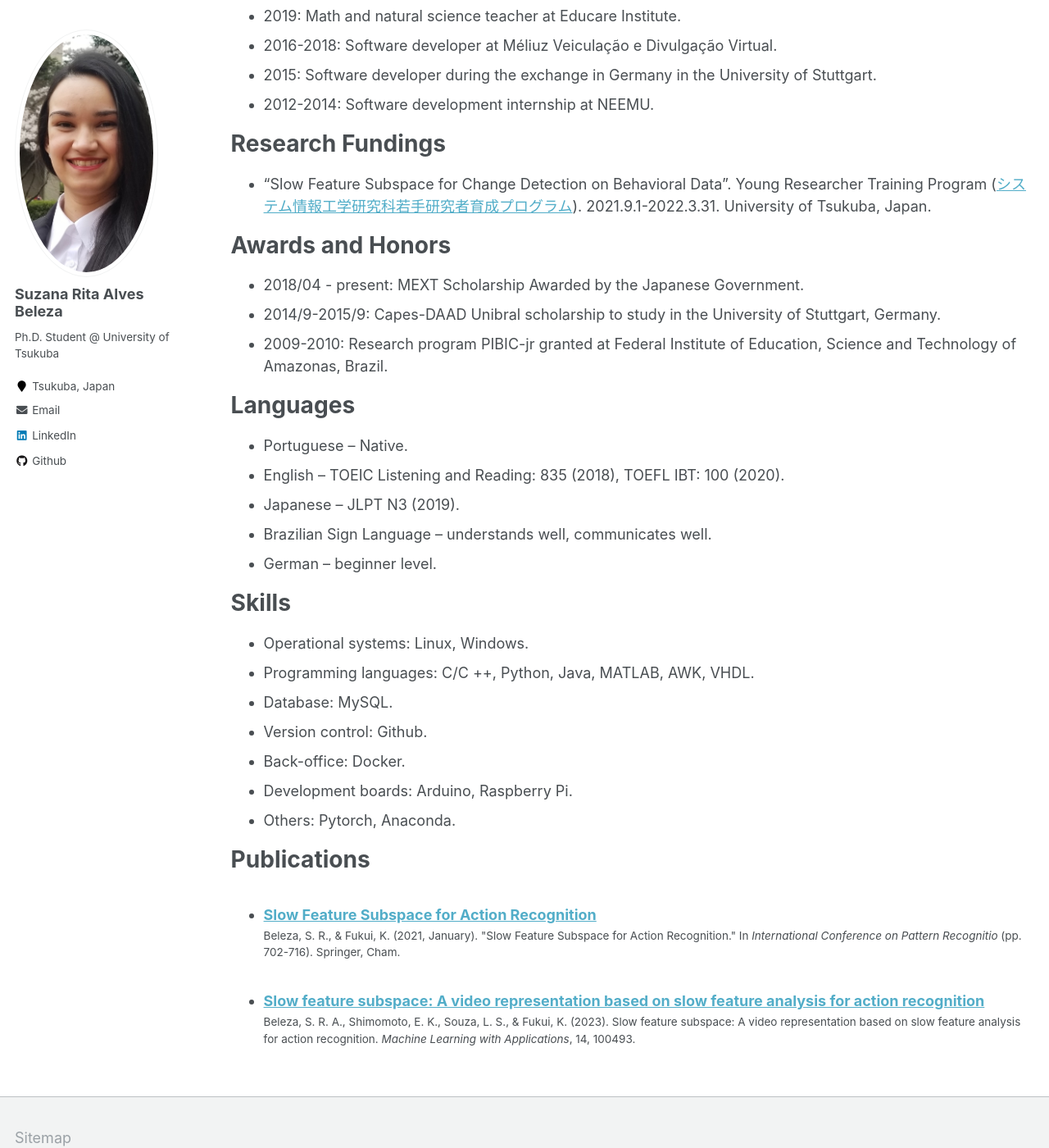
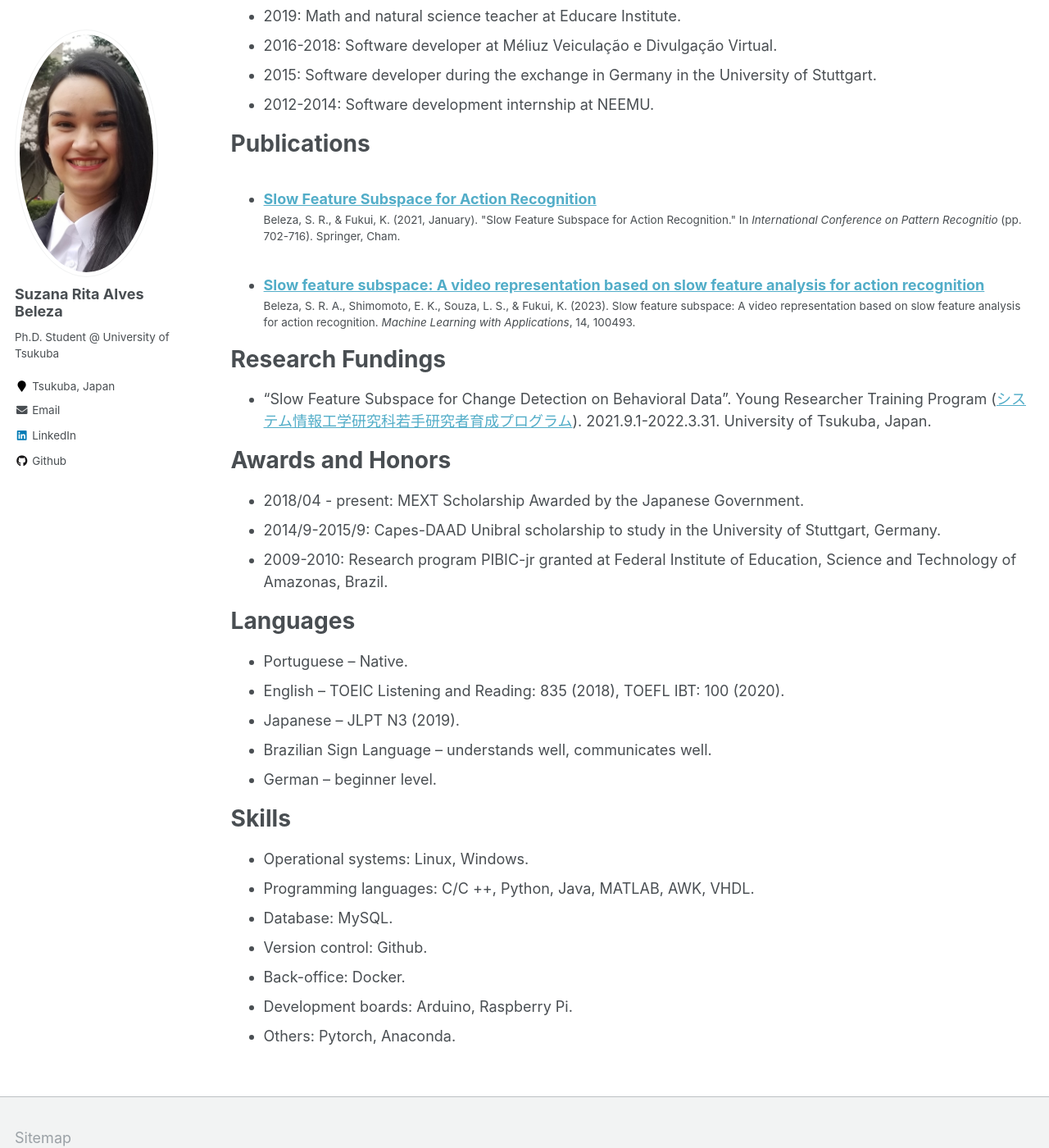
Before and after one commit to suzana-rita/suzana-rita.github.io, a Jekyll site: the page built from _pages/cv.md, in a window 1280 px wide and 1400 px high, scrolled down 681 px. Shown: the whole window at 82% size. Built offline with Jekyll 4.4.1, drawn with Linux system fonts in a browser that asks for light colours.

Commit message:
Reorder sections

```diff
--- a/_pages/cv.md
+++ b/_pages/cv.md
@@ -26,6 +26,12 @@ Work experience
 *	2015: Software developer during the exchange in Germany in the University of Stuttgart.
 *	2012-2014: Software development internship at NEEMU.
 
+Publications
+======
+  <ul>{% for post in site.publications %}
+    {% include archive-single-cv.html %}
+  {% endfor %}</ul>
+
 Research Fundings
 ======
 *	"Slow Feature Subspace for Change Detection on Behavioral Data". Young Researcher Training Program ([システム情報工学研究科若手研究者育成プログラム](https://www.sie.tsukuba.ac.jp/edu/re_program)). 2021.9.1-2022.3.31. University of Tsukuba, Japan.
@@ -53,9 +59,3 @@ Skills
 *	Back-office: Docker.
 *	Development boards: Arduino, Raspberry Pi.
 *	Others: Pytorch, Anaconda.
-
-Publications
-======
-  <ul>{% for post in site.publications %}
-    {% include archive-single-cv.html %}
-  {% endfor %}</ul>
```
